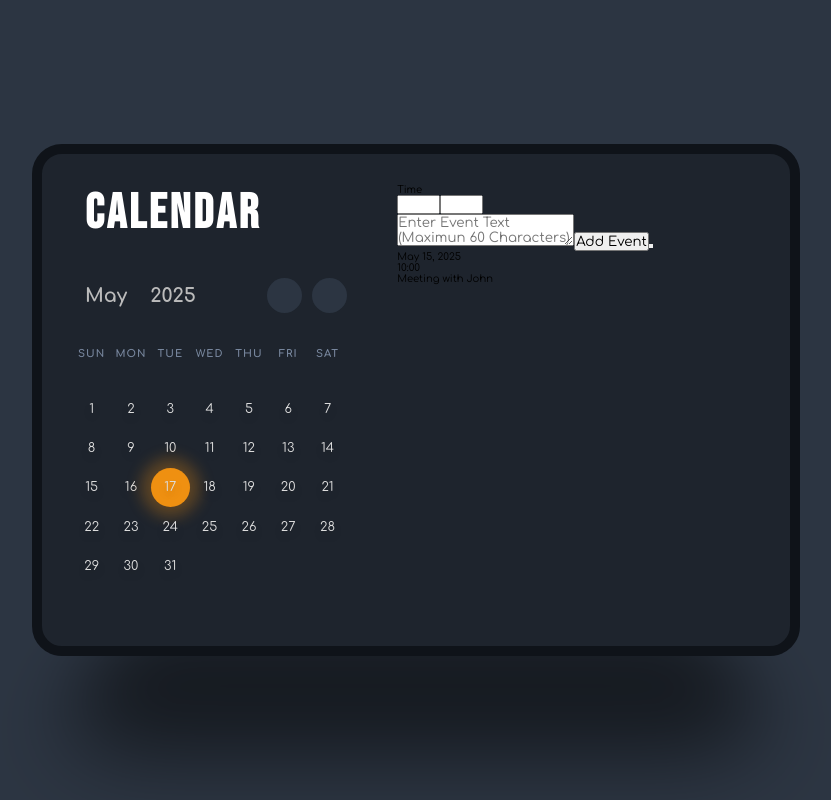
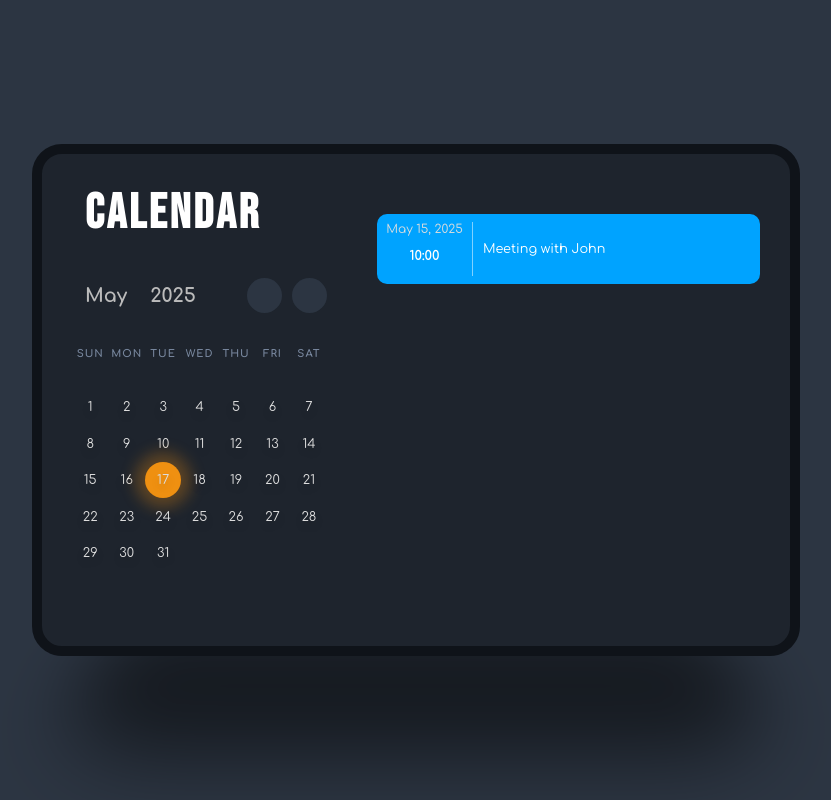
Before and after one commit to brunoF-Silva/react-calendar, a React (Vite) app: page / in a window 1280 px wide. Shown: the whole page, without its empty margins (224-1055 px from the left). Built offline with nearby package versions, Linux system fonts and the light colour scheme; some icons are missing.

Commit message:
feat: add style to the event

```diff
--- a/src/Components/CalendarApp.css
+++ b/src/Components/CalendarApp.css
@@ -108,3 +108,70 @@
   border-radius: 50%;
   box-shadow: 0 0 1.5rem 1rem rgba(239, 144, 17, 0.3);
 }
+
+.events {
+  width: 60%;
+  height: 100%;
+  padding: 3rem 0;
+}
+
+.event-popup {
+  display: none;
+}
+
+.event {
+  width: 100%;
+  height: 7rem;
+  background-color: #00a3ff;
+  padding: 1.5rem 0;
+  border-radius: 1rem;
+  display: flex;
+  align-items: center;
+  margin-bottom: 2rem;
+  position: relative;
+}
+
+.event-date-wrapper {
+  display: flex;
+  flex-direction: column;
+  align-items: center;
+  width: 25%;
+  border-right: .1rem solid rgba(255, 255, 255, 0.5);
+}
+
+.event-date {
+  font-size: clamp(1rem, 1cqi, 1.2rem);
+  color: #ddd;
+}
+
+.event-time {
+  font-size: clamp(1.3rem, 1cqi, 1.6rem);
+  line-height: 4rem;
+  font-weight: bold;
+  color: #fff;
+}
+
+.event-text {
+  font-size: clamp(1.2rem, 1cqi, 1.4rem);
+  line-height: 2rem;
+  color: #fff;
+  width: 75%;
+  padding: 0 3rem 0 1rem;
+  overflow-wrap: break-word;
+}
+
+.event-buttons {
+  position: absolute;
+  top: 50%;
+  transform: translateY(-50%);
+  right: 1rem;
+  display: flex;
+  flex-direction: column;
+  row-gap: 1rem;
+}
+
+.event-buttons i {
+  font-size: 1.6rem;
+  color: #fff;
+  cursor: pointer;
+}
--- a/src/Components/CalendarApp.jsx
+++ b/src/Components/CalendarApp.jsx
@@ -65,7 +65,7 @@
           <textarea placeholder="Enter Event Text (Maximun 60 Characters)"></textarea>
           <button className="event-popup-btn">Add Event</button>
           <button className="close-event-popup">
-            <i className="bx bx"></i>
+            <i className="bx bx-x"></i>
           </button>
         </div>
         <div className="event">
@@ -76,7 +76,7 @@
           <div className="event-text">Meeting with John</div>
           <div className="event-buttons">
             <i className="bx bxs-edit-alt"></i>
-            <i className="bx bxs-message-alt-x"></i>
+            <i className="bx bxs-message-x"></i>
           </div>
         </div>
       </div>
```
